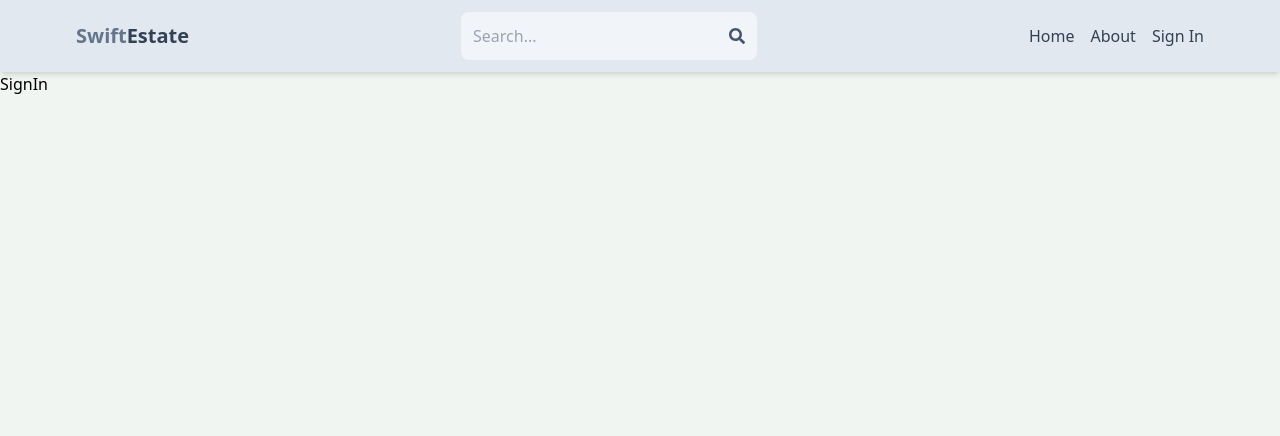
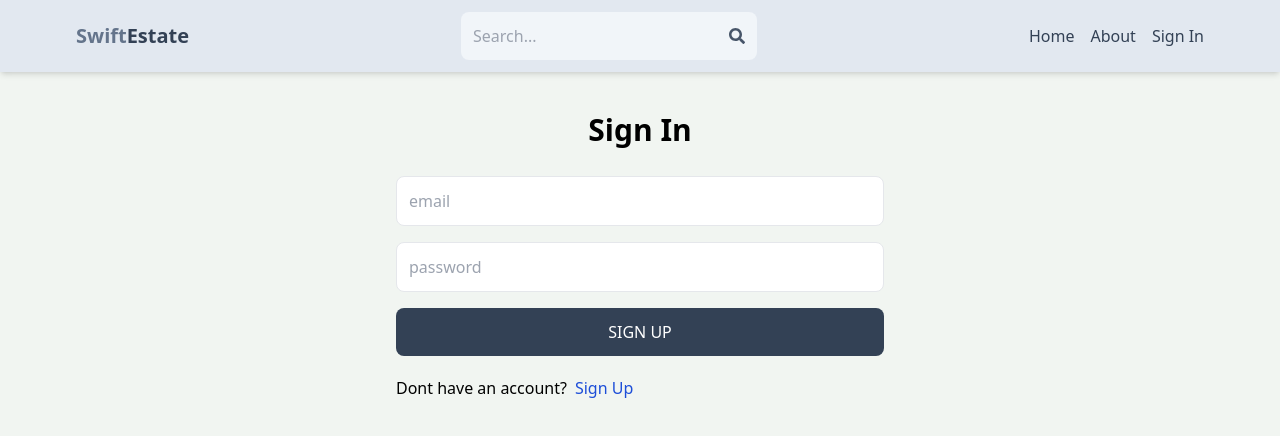
Before and after one commit to mohamed-tsx/Mern-Estate, a React (Vite) app in the folder Client/: page /sign-in in a window 1280 px wide. Shown: the top 436 px of the page. Built offline with nearby package versions, Linux system fonts and the light colour scheme.

Commit message:
Made some minor fix and made the sign in ui and functionality

```diff
--- a/Client/src/Pages/SignIn.jsx
+++ b/Client/src/Pages/SignIn.jsx
@@ -1,9 +1,76 @@
-import React from 'react'
+import { useState } from "react";
+import { Link, useNavigate } from "react-router-dom";
+const SignIn = () => {
+  const [formData, setFormData] = useState({});
+  const [error, setError] = useState(null);
+  const [loading, setLoading] = useState(false);
+  const naviage = useNavigate();
+  const handleInputChange = (e) => {
+    setFormData({
+      ...formData,
+      [e.target.id]: e.target.value,
+    });
+  };
+  const handleSubmit = async (e) => {
+    e.preventDefault();
+    try {
+      setLoading(true);
+      const res = await fetch("api/auth/signin", {
+        method: "POST",
+        headers: {
+          "Content-Type": "application/json",
+        },
+        body: JSON.stringify(formData),
+      });
+      const data = await res.json();
+      if (data.success === false) {
+        setLoading(false);
+        setError(data.message);
+        return;
+      }
+      setError(null);
+      setLoading(false);
+      naviage("/");
+    } catch (error) {
+      setLoading(false);
+      setError(error.message);
+    }
+  };
+  return (
+    <div className="p-3 max-w-lg mx-auto">
+      <h1 className="text-3xl font-semibold text-center my-7">Sign In</h1>
+      <form onSubmit={handleSubmit} className="flex flex-col gap-4">
+        <input
+          type="email"
+          id="email"
+          placeholder="email"
+          className="border rounded-lg p-3"
+          onChange={handleInputChange}
+        />
+        <input
+          type="password"
+          id="password"
+          placeholder="password"
+          className="border rounded-lg p-3"
+          onChange={handleInputChange}
+        />
+        <button
+          type="submit"
+          disabled={loading}
+          className="bg-slate-700 text-white p-3 rounded-lg uppercase hover:opacity-95 disabled:opacity-80"
+        >
+          {loading ? "Loading..." : "Sign Up"}
+        </button>
+      </form>
+      <div className="flex mt-5 gap-2">
+        <p>Dont have an account? </p>
+        <Link to={"/sign-in"}>
+          <span className="text-blue-700">Sign Up</span>
+        </Link>
+      </div>
+      {error && <p className="text-red-600">{error}</p>}
+    </div>
+  );
+};
 
-const SignIn = () => {
-  return (
-    <div>SignIn</div>
-  )
-}
-
-export default SignIn
+export default SignIn;
--- a/Client/src/Pages/SignUp.jsx
+++ b/Client/src/Pages/SignUp.jsx
@@ -50,14 +50,14 @@
         <input
           type="email"
           id="email"
-          placeholder="username"
+          placeholder="email"
           className="border rounded-lg p-3"
           onChange={handleInputChange}
         />
         <input
           type="password"
           id="password"
-          placeholder="username"
+          placeholder="password"
           className="border rounded-lg p-3"
           onChange={handleInputChange}
         />
```
